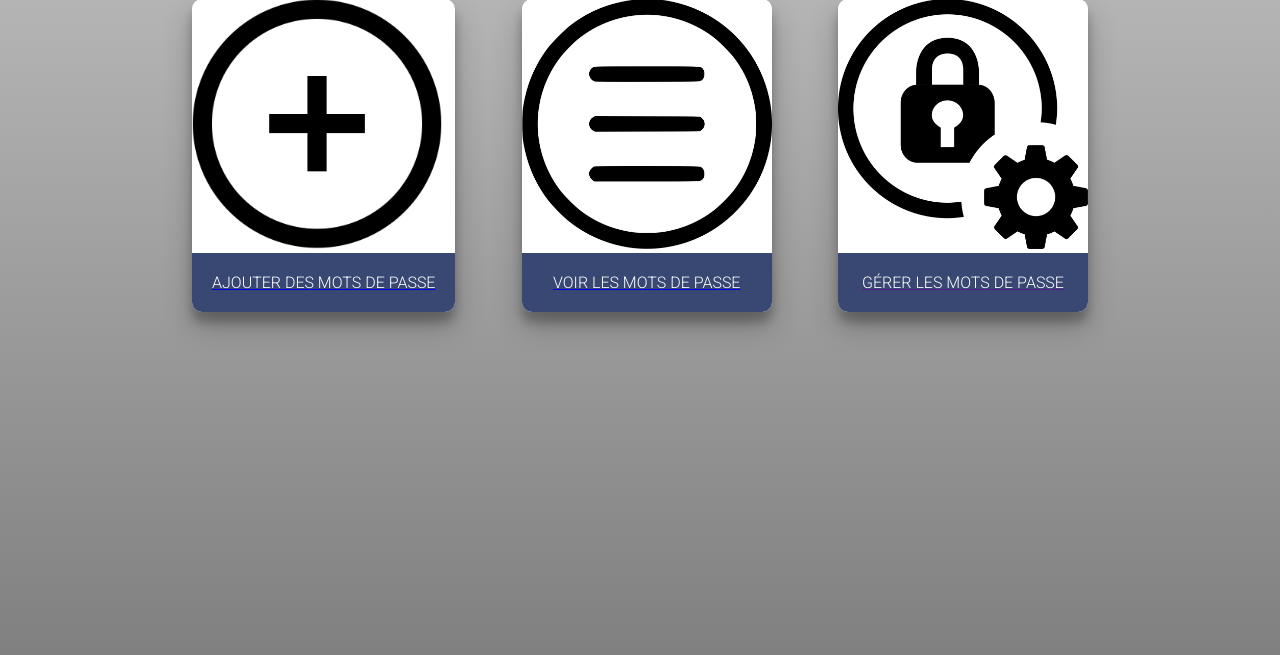
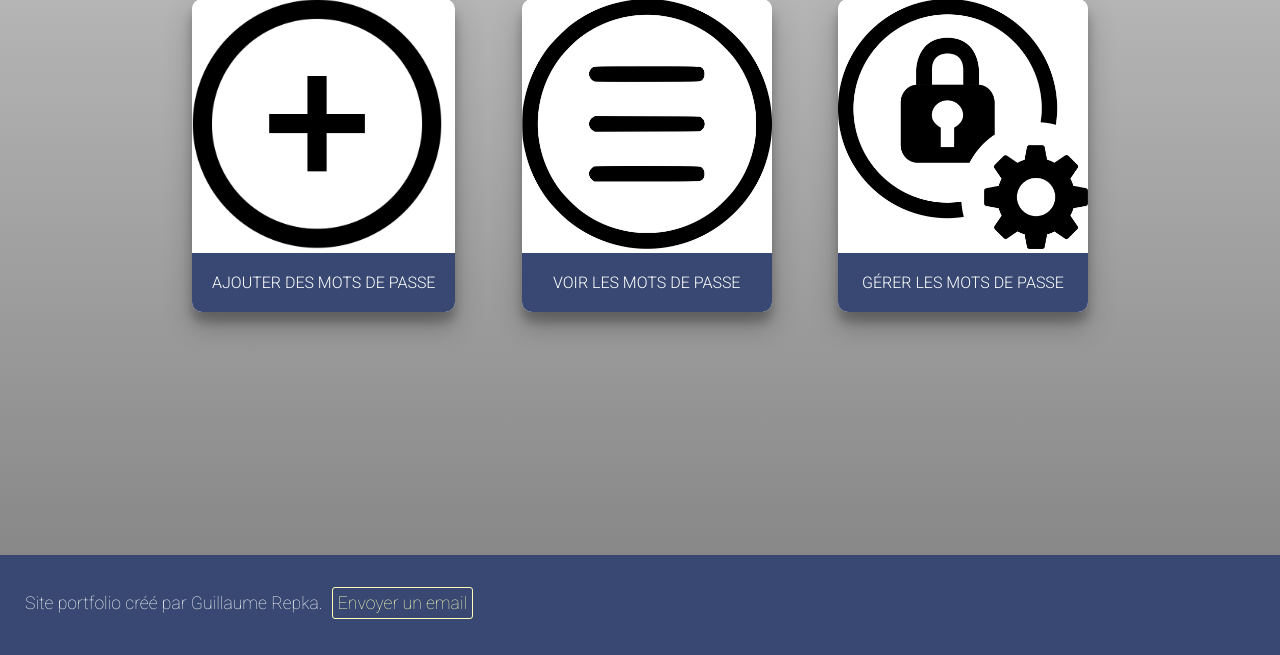
Before and after one commit to Repshoot/GestionnaireMDP, a PHP site: page /GestionnaireMDP/ in a window 1280 px wide. Shown: the part 145-800 px from the top of the page. Run offline with PHP 8.4, Linux system fonts and the light colour scheme; the visitor is signed in with stand-in values (Sample User, id 1).

Commit message:
footer ok

```diff
--- a/controller/controller.php
+++ b/controller/controller.php
@@ -33,3 +33,9 @@
         $requetePsw = $userManager->getPasswords();
         require('view/viewPasswords.php');
     }
+
+    function managePasswords() {
+        $userManager = new UserManager();
+        $requetePsw = $userManager->getPasswords();
+        require('view/managePasswordsView.php');
+    }
--- a/index.php
+++ b/index.php
@@ -14,10 +14,15 @@ session_start();
         if (isset ($_GET['page'])){
 
             if ($_GET['page'] == 'addpsw'){
+
                 require('view/addPasswordsView.php');
             }
+
              else if ($_GET['page'] == 'viewpsw'){
                 getPasswords();
+             }
+             else if ($_GET['page'] == 'managepsw'){
+                managePasswords();
              }
             else {
                 require('view/userBoardView.php');
--- a/public/design/default.css
+++ b/public/design/default.css
@@ -67,6 +67,34 @@ header img {
   margin-left: 15px;
   color: rgb(56, 72, 114);
 }
+footer {
+  position: fixed;
+  right: 0;
+  bottom: 0;
+  width: 100%;
+  height: 100px;
+  background-color: rgb(56, 72, 114);
+}
+#footer-credits {
+  color: white;
+  font-size: 1.1em;
+  font-family: "Roboto", sans-serif;
+  font-weight: 200;
+  position: fixed;
+  margin-left: 25px;
+  margin-top: 38px;
+}
+
+#footer-send-email {
+  text-decoration: none;
+  cursor: pointer;
+  color: rgb(255, 254, 183);
+  border: 1px solid rgb(255, 254, 183);
+  border-radius: 3px;
+  padding: 5px;
+  margin-left: 5px;
+}
+
 #account-info-button {
   /* background-color: rgb(0, 77, 107); */
   background-color: rgb(255, 254, 183);
@@ -129,6 +157,10 @@ header img {
   margin: 0px;
   padding: 20px;
   display: block;
+}
+
+.userboard-links {
+  text-decoration: none;
 }
 
 .element:nth-child(2) {
--- a/view/base.php
+++ b/view/base.php
@@ -76,6 +76,9 @@
 
             <?= $content ?>
 
+            <footer>
+                <p id="footer-credits">Site portfolio créé par Guillaume Repka. <a id="footer-send-email" href="mailto:sk_8_397@hotmail.com">Envoyer un email</a></p>
+            </footer>
             <script src="http://localhost/GestionnaireMDP/public/JS/default.js"></script>
     </body>
 </html>
--- a/view/connectionPageView.php
+++ b/view/connectionPageView.php
@@ -47,7 +47,7 @@ if (isset($_POST['pseudo-connection']) && isset($_POST['password-connection'])){
     }
 ?>
 
-        <h1 style="text-align: center">Créez votre compte gratuitement</h1>
+        <h1 id="connection-title">Créez votre compte gratuitement</h1>
         <form method="post" action="index.php">
             <table class="table-form">
                 <tr><td><label>pseudo</label></td><td><input type="text" name="pseudo" required></td></tr>
--- a/view/userBoardView.php
+++ b/view/userBoardView.php
@@ -19,21 +19,21 @@ if(!empty($_POST['pseudo']) && !empty($_POST['password1']) && !empty($_POST['pas
 <div id="userboard-container">
 
         <div class="userboard-picture">
-        <a href="http://localhost/GestionnaireMDP/index.php/?page=addpsw">
+        <a class="userboard-links" href="http://localhost/GestionnaireMDP/index.php/?page=addpsw">
             <img src="http://localhost/GestionnaireMDP/public/assets/add.jpg">
             <span class="userboard-caption">Ajouter des mots de passe</span>
             </a>
         </div>
 
         <div class="userboard-picture">
-        <a href="http://localhost/GestionnaireMDP/index.php/?page=viewpsw">
+        <a class="userboard-links" href="http://localhost/GestionnaireMDP/index.php/?page=viewpsw">
             <img src="http://localhost/GestionnaireMDP/public/assets/passlist.jpg">
             <p class="userboard-caption">Voir les mots de passe</p>
             </a>
         </div>
 
         <div class="userboard-picture">
-        <a href="">
+        <a class="userboard-links" href="http://localhost/GestionnaireMDP/index.php/?page=managepsw"">
             <img src="http://localhost/GestionnaireMDP/public/assets/changepass.jpg">
             <p class="userboard-caption">Gérer les mots de passe</p>
             </a>
```
Also changed, not shown: other parts of public/design/default.css (+56 -3 lines), view/managePasswordsView.php (added, +30 -0 lines).
